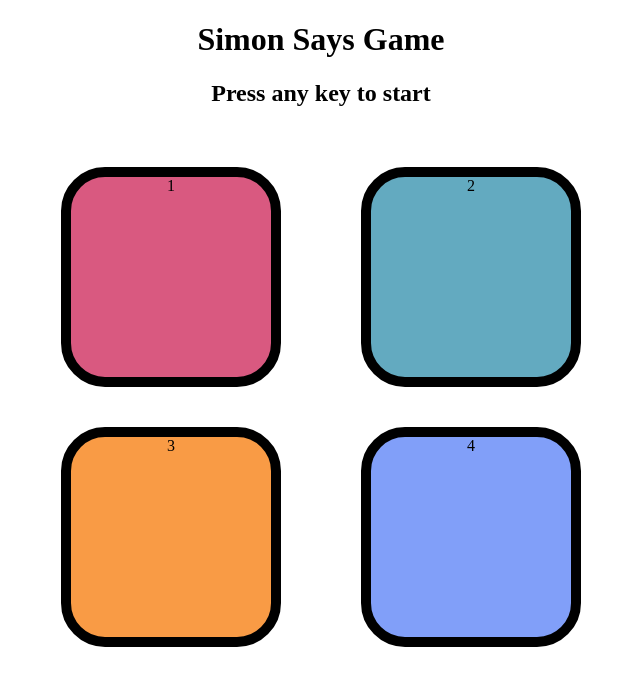
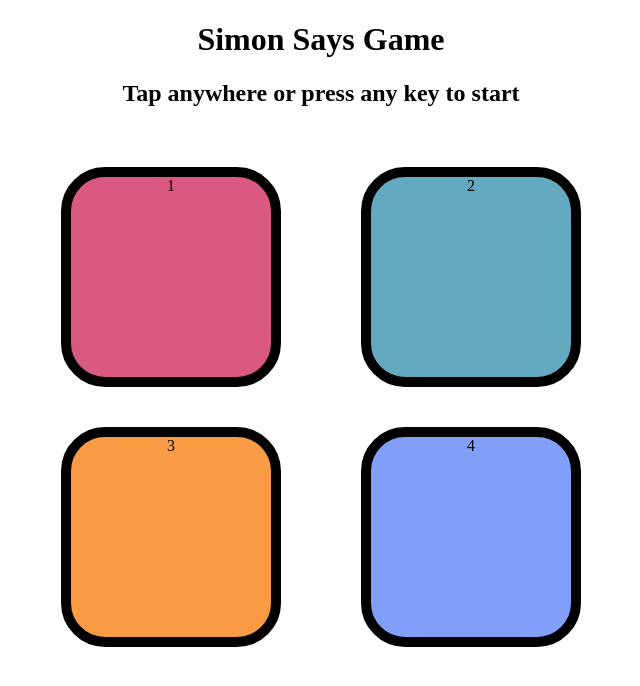
Before and after one commit to shoaiib32/Simons-says-game, a plain HTML site: page index.html in a window 1280 px wide. Shown: the whole page, without its empty margins (319-959 px from the left). Drawn offline with Linux system fonts and the light colour scheme.

Commit message:
changed h2

```diff
--- a/index.html
+++ b/index.html
@@ -9,7 +9,8 @@
 <body>
 
     <h1>Simon Says Game</h1>
-    <h2>Press any key to start</h2>
+    <h2>Tap anywhere or press any key to start</h2>
+
 
     <div class="btn-container">
 
```
